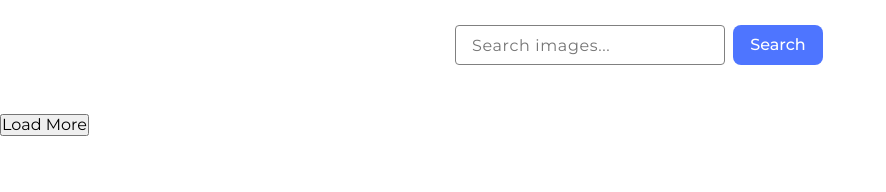
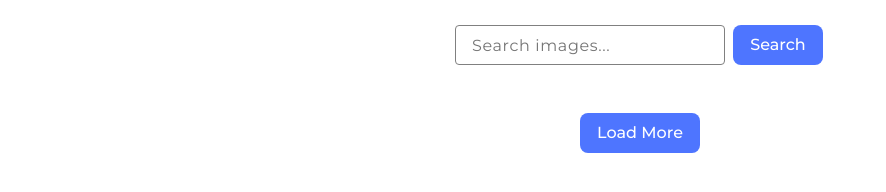
Before and after one commit to mrkorzun/goit-js-hw-12, a website built with Vite: page src/index.html in a window 1280 px wide. Shown: the whole page, without its empty margins (0-886 px from the left). Built offline with nearby package versions, Linux system fonts and the light colour scheme; what simplelightbox would draw is missing.

Commit message:
Add "Load More" button and style adjustments for improved gallery interaction

```diff
--- a/src/css/galleryList.css
+++ b/src/css/galleryList.css
@@ -75,3 +75,28 @@
   padding: 12px;
   text-align: left;
 }
+
+.btn-more {
+  display: block;
+
+  margin-right: auto;
+  margin-left: auto;
+
+  width: 120px;
+  height: 40px;
+
+  font-weight: 500;
+  font-size: 16px;
+  color: #fff;
+
+  border: none;
+  border-radius: 8px;
+  background-color: #4e75ff;
+
+  transition: background-color 250ms linear;
+}
+
+.btn-more:hover,
+.btn-more:focus {
+  background-color: #6c8cff;
+}
--- a/src/css/loader.css
+++ b/src/css/loader.css
@@ -1,6 +1,6 @@
 .loader {
   display: none;
-  margin-top: 100px;
+  /* margin-top: 100px; */
   margin-left: auto;
   margin-right: auto;
 
--- a/src/index.html
+++ b/src/index.html
@@ -39,11 +39,13 @@
         </label>
         <button class="submit-btn js-submit-btn" type="submit">Search</button>
       </form>
-      <span class="loader"></span>
+    </header>
+    <main>
       <section class="container">
         <ul class="gallery js-gallery"></ul>
+        <button class="btn-more js-btn-more">Load More</button>
+        <span class="loader"></span>
       </section>
-      <button>Load More</button>
-    </header>
+    </main>
   </body>
 </html>
```
